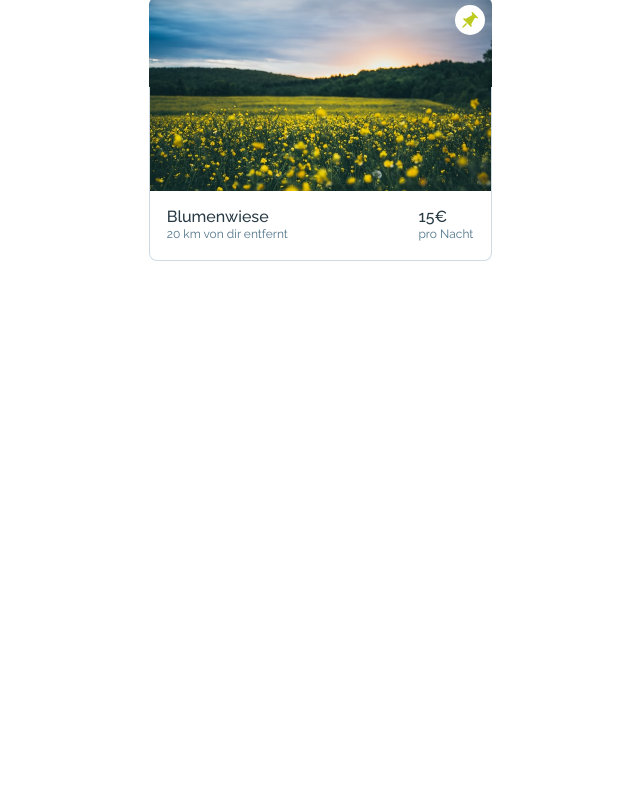
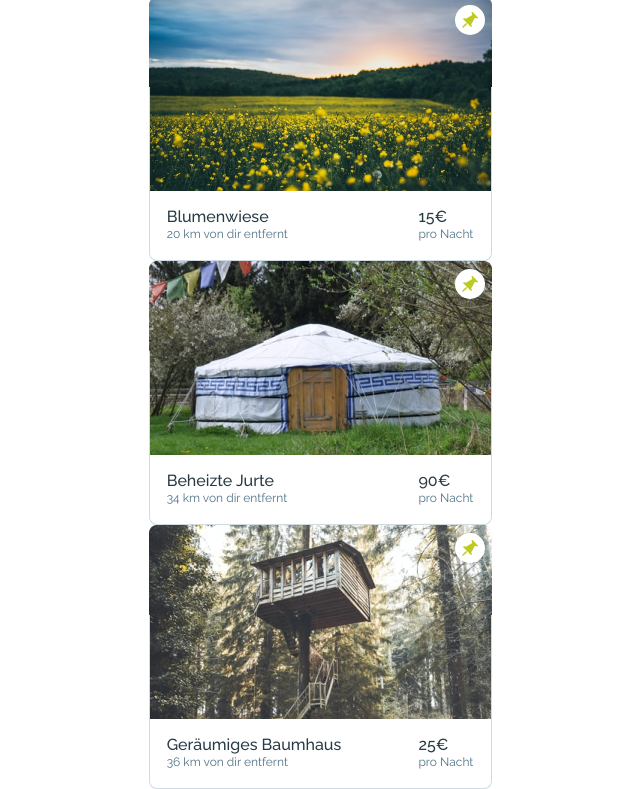
Before and after one commit to KathrynDavies123/campingapp, a plain HTML site: page index.html in a window 1280 px wide. Shown: the part 536-1325 px from the top of the page, without its empty margins (320-960 px from the left). Drawn offline with Linux system fonts and the light colour scheme.

Commit message:
finished all search results

```diff
--- a/assets/css/style.css
+++ b/assets/css/style.css
@@ -183,3 +183,11 @@ article:first-of-type {
 article:nth-of-type(2) {
     background-image: url("../img/blumenwiese.png");
 }
+
+article:nth-of-type(3) {
+    background-image: url("../img/beheiztejurte.png");
+}
+
+article:last-of-type {
+    background-image: url("../img/baumhaus.png");
+}
--- a/index.html
+++ b/index.html
@@ -76,8 +76,42 @@
                     <p>pro Nacht</p>
                 </div>
           </article>
-          <article></article>
-          <article></article>
+          <article>
+            <div class="pindiv">
+                <img
+                  src="./assets/img/pin icon.png"
+                  alt="pin icon"
+                  class="pinicon"
+                />
+              </div>
+              <div class="details">
+                <div>
+                  <h2>Beheizte Jurte</h2>
+                  <p>34 km von dir entfernt</p>
+                </div>
+                <div>
+                    <h2>90€</h2>
+                    <p>pro Nacht</p>
+                </div>
+          </article>
+          <article>
+            <div class="pindiv">
+                <img
+                  src="./assets/img/pin icon.png"
+                  alt="pin icon"
+                  class="pinicon"
+                />
+              </div>
+              <div class="details">
+                <div>
+                  <h2>Geräumiges Baumhaus</h2>
+                  <p>36 km von dir entfernt</p>
+                </div>
+                <div>
+                    <h2>25€</h2>
+                    <p>pro Nacht</p>
+                </div>
+          </article>
         </section>
       </main>
     </div>
```
Also changed, not shown: assets/img/baumhaus.png (added), assets/img/beheiztejurte.png (added).
